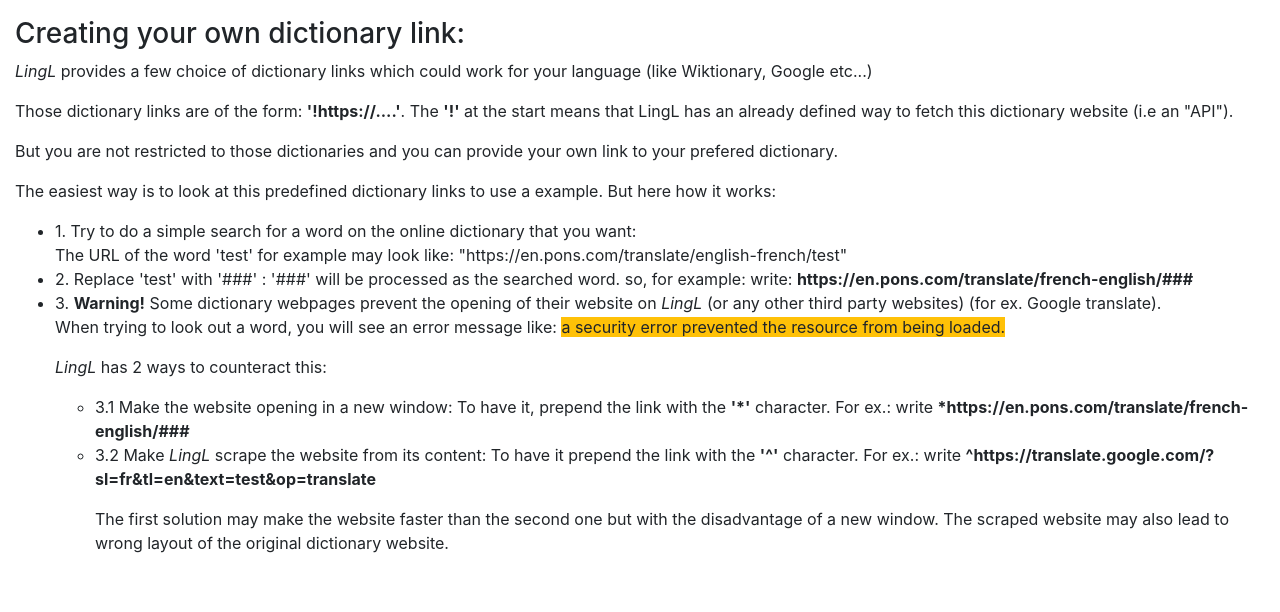
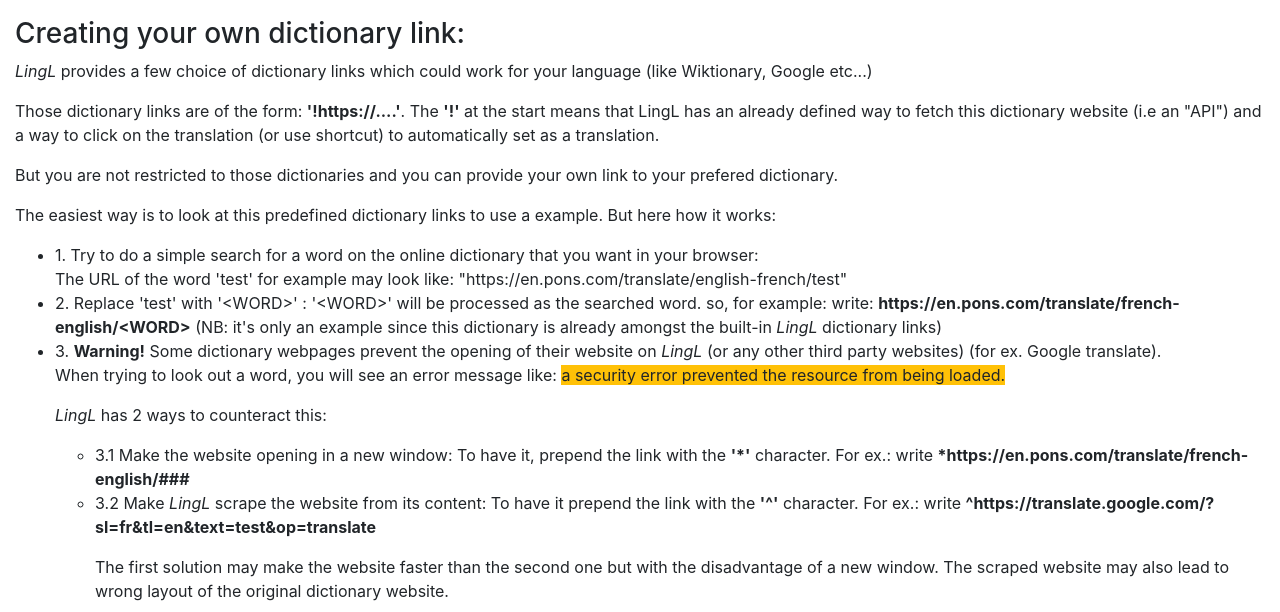
Before and after one commit to gustavklopp/LingL, a Django app: template lwt/templates/lwt/helppage.html in a window 1280 px wide. Shown: the part 1811-2423 px from the top of the page. Run offline with Django 3.2, Linux system fonts and the light colour scheme; the template is opened without the code that fills it, so the values that code supplies are empty; parts of the project's set-up code (start-up, migrations or seed data) failed here and were passed over; some libraries are stand-ins or nearby versions.

```diff
--- a/lwt/templates/lwt/helppage.html
+++ b/lwt/templates/lwt/helppage.html
@@ -132,12 +132,15 @@
 <p><em>LingL</em> provides a few choice of dictionary links which could work for your language (like Wiktionary, Google etc...)</p>
 <p>Those dictionary links are of the form: <span class="font-weight-bold">'!https://....'</span>. The
 	<span class="font-weight-bold">'!'</span> at the start means that LingL has an already defined
-   way to fetch this dictionary website (i.e an "API").</p>
+   way to fetch this dictionary website (i.e an "API") and a way to click on the translation
+   (or use shortcut) to automatically set as a translation.</p>
 <p>But you are not restricted to those dictionaries and you can provide your own link to your prefered dictionary.</p>
 <p>The easiest way is to look at this predefined dictionary links to use a example. But here how it works:</p>
-<ul><li>1. Try to do a simple search for a word on the online dictionary that you want:<br/>
+<ul><li>1. Try to do a simple search for a word on the online dictionary that you want in your browser:<br/>
      	The URL of the word 'test' for example may look like: "https://en.pons.com/translate/english-french/test"</li>
-	<li>2. Replace 'test' with '###' : '###' will be processed as the searched word. so, for example: write: <span class="font-weight-bold">https://en.pons.com/translate/french-english/###</span></li>
+	<li>2. Replace 'test' with '&lt;WORD&gt;' : '&lt;WORD&gt;' will be processed as the searched word. so, for example:
+	write: <span class="font-weight-bold">https://en.pons.com/translate/french-english/&lt;WORD&gt;</span>
+		(NB: it's only an example since this dictionary is already amongst the built-in <em>LingL</em> dictionary links)</li>
 	<li>3. <span class="font-weight-bold">Warning!</span> Some dictionary webpages prevent the opening of their website on <em>LingL</em> (or any other third party websites) (for ex. Google translate).
 	<p>When trying to look out a word, you will see an error message like: <span class="bg-warning"> a security error prevented the resource from being loaded. </span></p>
 	<p><em>LingL</em> has 2 ways to counteract this:</p>
@@ -148,8 +151,11 @@
 			To have it prepend the link with the <span class="font-weight-bold">'^'</span> character.
 		For ex.: write <span class="font-weight-bold">^https://translate.google.com/?sl=fr&tl=en&text=test&op=translate</span></p>
 		<p>The first solution may make the website faster than the second one but with the disadvantage of a new window.
-		The scraped website may also lead to wrong layout of the original dictionary website.</p></li></ul>
-		</li>
+		The scraped website may also lead to wrong layout of the original dictionary website.</p></li>
+		<li>P.S: You can also ask on <a href="https://github.com/gustavklopp/LingL">LingLibre</a> if anybody would like to create an API for your particular dictionary.</li>
+		</ul>
+	</li>
+
 </ul>
 {% endblocktrans %}
 {% endblock content %}
```
Also changed, not shown: lwt/fixtures/initial_fixture_LANGUAGES.yaml (+9 -9 lines).
